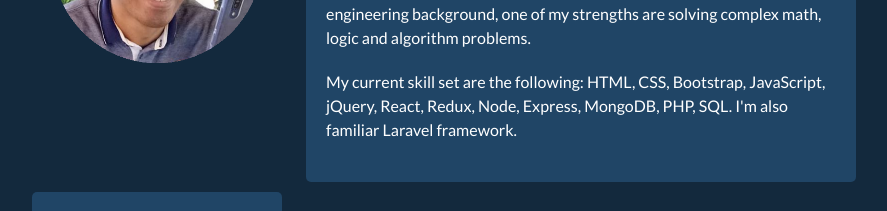
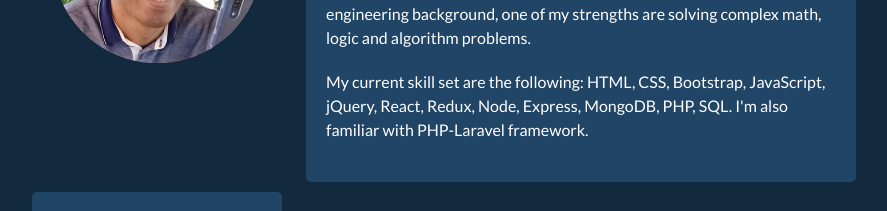
Before and after one commit to godfreyturqz/portfolio, a React (Create React App) app: page / in a window 1280 px wide. Shown: the part 222-433 px from the top of the page, without its empty margins (196-1083 px from the left). Built offline with nearby package versions, Linux system fonts and the light colour scheme.

Commit message:
edit header content

```diff
--- a/src/components/Header/data.js
+++ b/src/components/Header/data.js
@@ -2,5 +2,5 @@ export const headerData = {
     heading: 'Hi! I\'m Godfrey Turqueza',
     first: 'Self-taught Developer | Electrical Engineer',
     second: 'I\'m a licensed Electrical Engineer in the Philippines and I\'m currently looking for new opportunities in Software Development. Having an engineering background, one of my strengths are solving complex math, logic and algorithm problems.',
-    third: ' My current skill set are the following: HTML, CSS, Bootstrap, JavaScript, jQuery, React, Redux, Node, Express, MongoDB, PHP, SQL. I\'m also familiar Laravel framework.'
+    third: ' My current skill set are the following: HTML, CSS, Bootstrap, JavaScript, jQuery, React, Redux, Node, Express, MongoDB, PHP, SQL. I\'m also familiar with PHP-Laravel framework.'
 }
```
